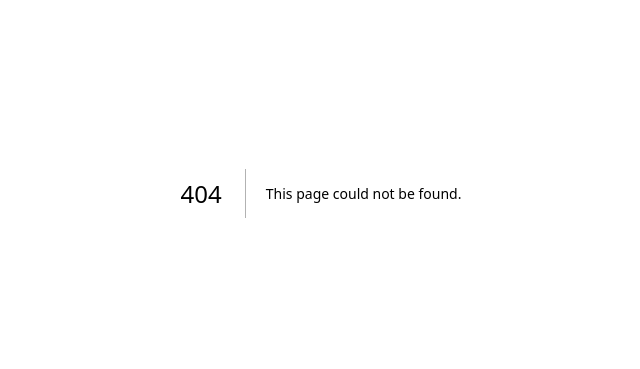
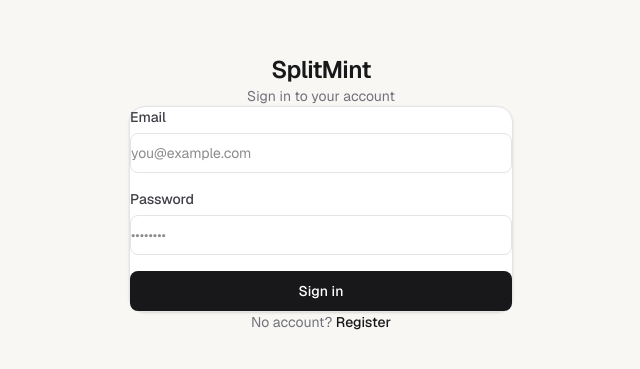
Before and after one commit to Rudrxxx/splitmint, a Next.js app in the folder frontend/: page /login in a window 1280 px wide. Before the commit this address had no page. Shown: the part 207-576 px from the top of the page, without its empty margins (319-959 px from the left). Built offline with nearby package versions, Linux system fonts and the light colour scheme; no server answers.

Commit message:
feat: login page with JWT auth flow

```diff
--- /dev/null
+++ b/frontend/src/app/login/page.tsx
@@ -0,0 +1,86 @@
+"use client"
+
+import { useState } from "react"
+import { useRouter } from "next/navigation"
+import Link from "next/link"
+import api from "@/lib/api"
+import { useAuthStore } from "@/store/auth"
+
+export default function LoginPage() {
+  const router = useRouter()
+  const login = useAuthStore((s) => s.login)
+  const [email, setEmail] = useState("")
+  const [password, setPassword] = useState("")
+  const [error, setError] = useState("")
+  const [loading, setLoading] = useState(false)
+
+  async function handleSubmit(e: React.FormEvent) {
+    e.preventDefault()
+    setError("")
+    setLoading(true)
+    try {
+      const tokenRes = await api.post("/auth/login", { email, password })
+      const { access_token } = tokenRes.data
+      const userRes = await api.get("/auth/me", {
+        headers: { Authorization: `Bearer ${access_token}` },
+      })
+      login(access_token, userRes.data)
+      router.push("/dashboard")
+    } catch {
+      setError("Invalid email or password.")
+    } finally {
+      setLoading(false)
+    }
+  }
+
+  return (
+    <div className="min-h-screen flex items-center justify-center bg-[#f8f7f4] px-4">
+      <div className="w-full max-w-sm">
+        <div className="mb-8 text-center">
+          <h1 className="text-2xl font-semibold text-zinc-900 tracking-tight">SplitMint</h1>
+          <p className="text-sm text-zinc-500 mt-1">Sign in to your account</p>
+        </div>
+        <div className="bg-white rounded-2xl border border-zinc-200 p-8 shadow-sm">
+          <form onSubmit={handleSubmit} className="flex flex-col gap-4">
+            <div className="flex flex-col gap-1.5">
+              <label className="text-sm font-medium text-zinc-700">Email</label>
+              <input
+                type="email"
+                value={email}
+                onChange={(e) => setEmail(e.target.value)}
+                required
+                className="h-10 rounded-lg border border-zinc-200 px-3 text-sm outline-none focus:border-zinc-400 focus:ring-2 focus:ring-zinc-100 transition"
+                placeholder="you@example.com"
+              />
+            </div>
+            <div className="flex flex-col gap-1.5">
+              <label className="text-sm font-medium text-zinc-700">Password</label>
+              <input
+                type="password"
+                value={password}
+                onChange={(e) => setPassword(e.target.value)}
+                required
+                className="h-10 rounded-lg border border-zinc-200 px-3 text-sm outline-none focus:border-zinc-400 focus:ring-2 focus:ring-zinc-100 transition"
+                placeholder="••••••••"
+              />
+            </div>
+            {error && <p className="text-xs text-red-500">{error}</p>}
+            <button
+              type="submit"
+              disabled={loading}
+              className="mt-1 h-10 rounded-lg bg-zinc-900 text-white text-sm font-medium hover:bg-zinc-700 transition disabled:opacity-50"
+            >
+              {loading ? "Signing in..." : "Sign in"}
+            </button>
+          </form>
+        </div>
+        <p className="text-center text-sm text-zinc-500 mt-6">
+          No account?{" "}
+          <Link href="/register" className="font-medium text-zinc-900 hover:underline">
+            Register
+          </Link>
+        </p>
+      </div>
+    </div>
+  )
+}
```
